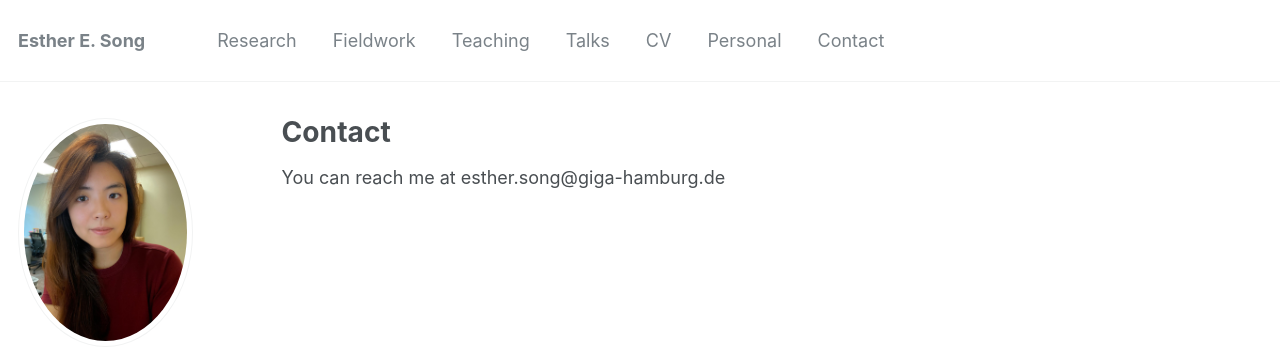
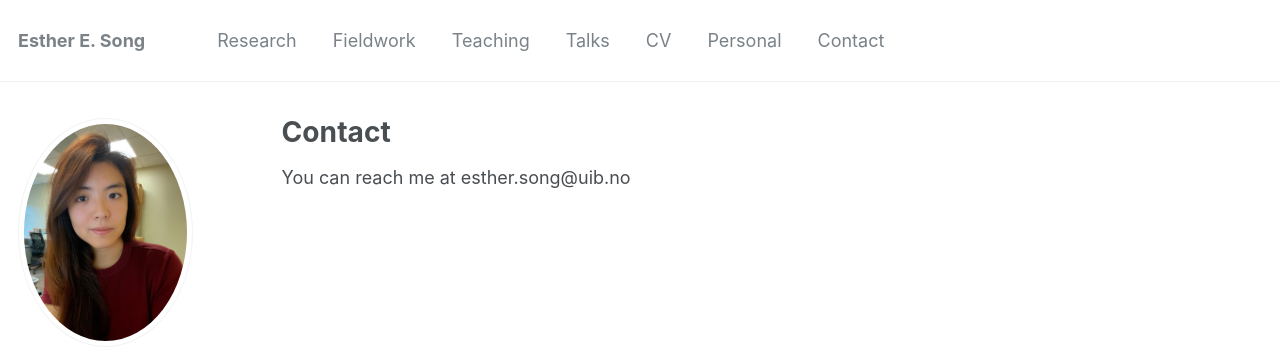
Before and after one commit to ehsong/ehsong.github.io, a Jekyll site: the page built from _pages/contact.md, in a window 1280 px wide. Shown: the top 359 px of the page. Built offline with Jekyll 4.4.1, drawn with Linux system fonts in a browser that asks for light colours; some web fonts are replaced.

Commit message:
Update contact.md

```diff
--- a/_pages/contact.md
+++ b/_pages/contact.md
@@ -8,4 +8,4 @@ redirect_from:
 ---
 {% include base_path %}
 
-You can reach me at esther.song@giga-hamburg.de
+You can reach me at esther.song@uib.no
```
